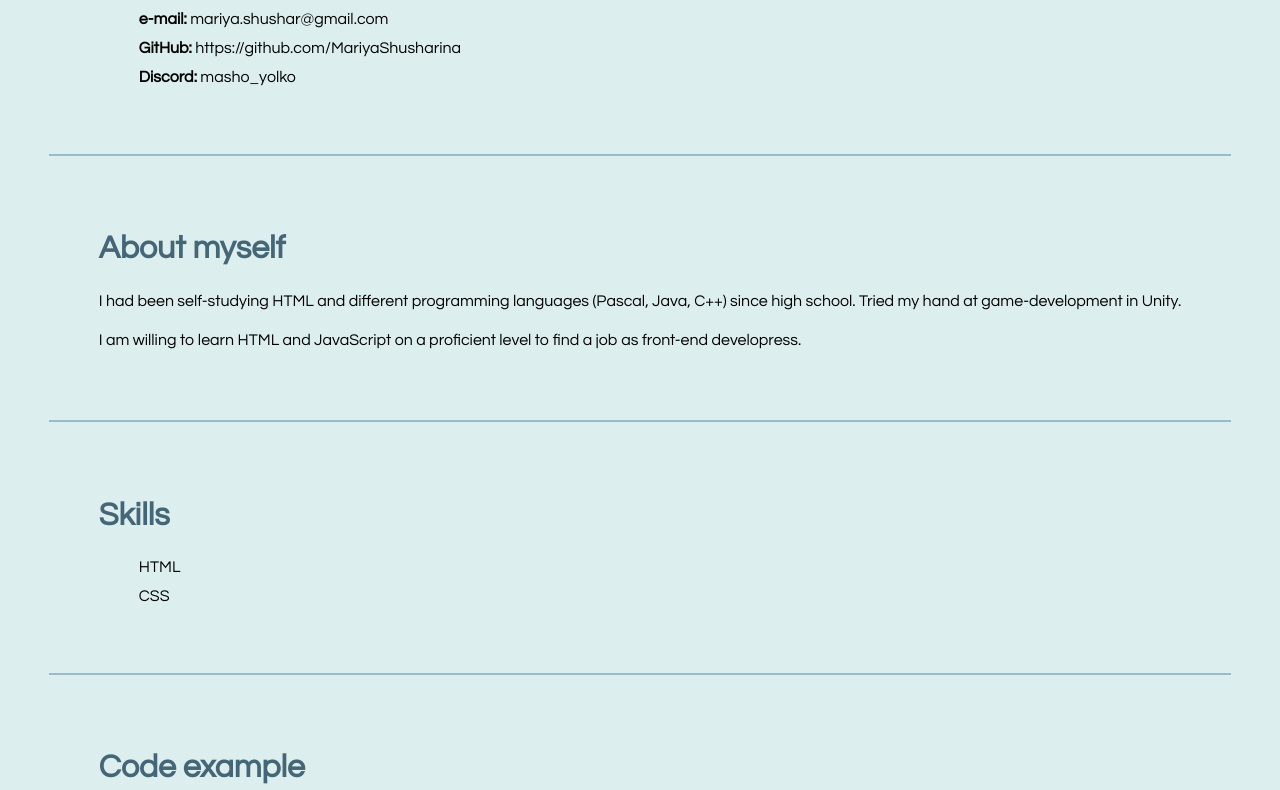
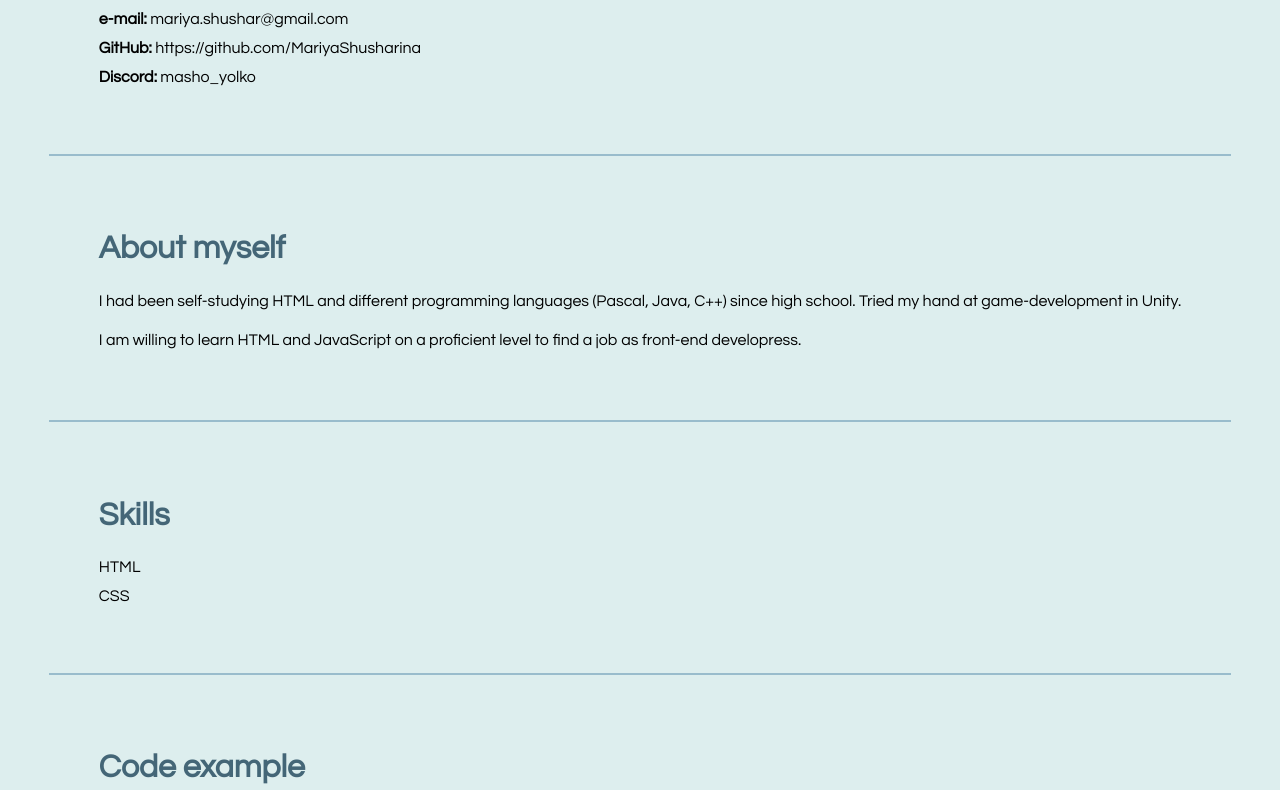
Before and after one commit to MariyaShusharina/rsschool-cv, a plain HTML site: page index.html in a window 1280 px wide. Shown: the part 632-1422 px from the top of the page. Drawn offline with Linux system fonts and the light colour scheme.

Commit message:
fix: lists padding

```diff
--- a/style.css
+++ b/style.css
@@ -108,6 +108,7 @@ i {
 
 .section-list {
 	list-style: none;
+	padding: 0;
 }
 
 .section-link {
@@ -133,7 +134,6 @@ code {
 
 .list-item {
 	margin: 10px 0 0;
-	padding-left: -20px;
 	line-height: 1.2;
 	font-family: century gothic;
 }
```
